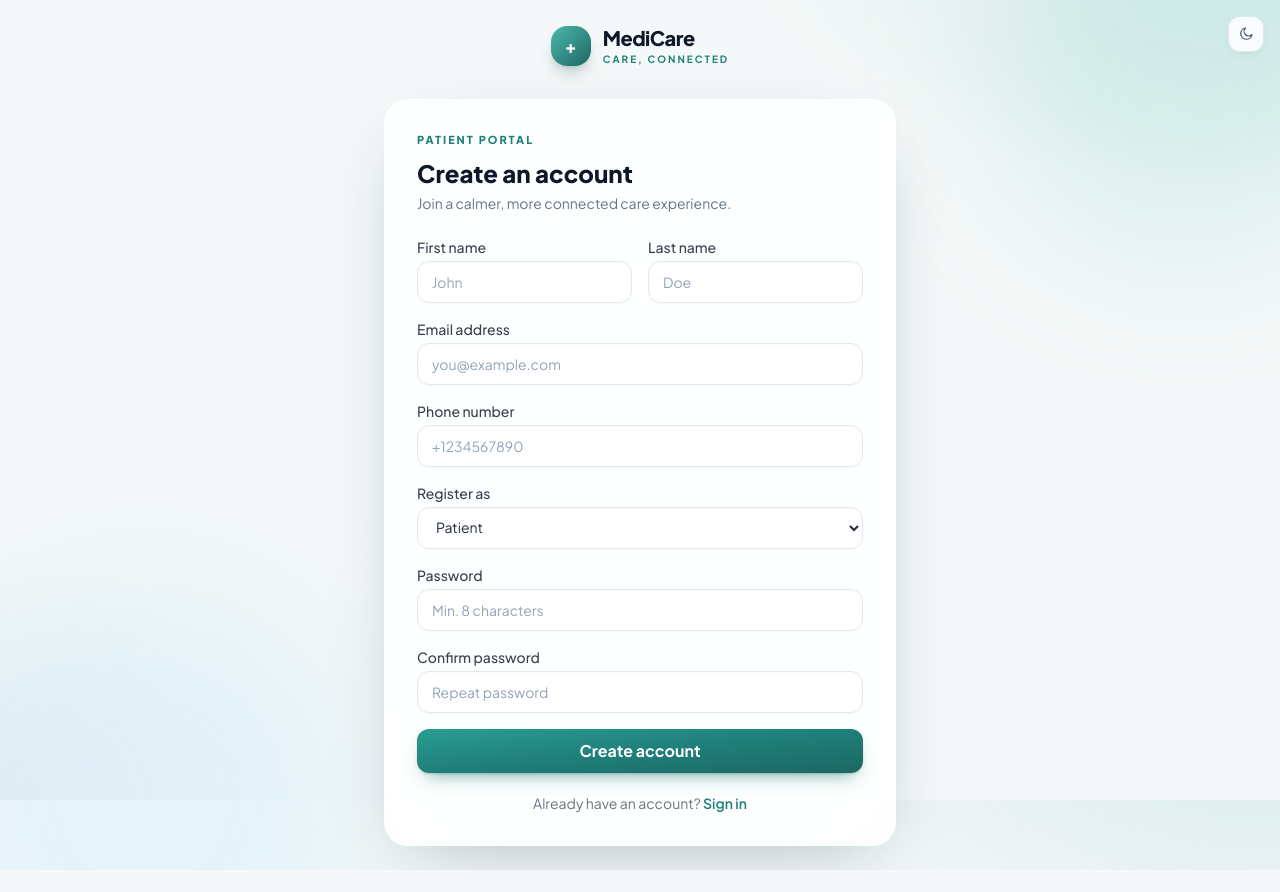
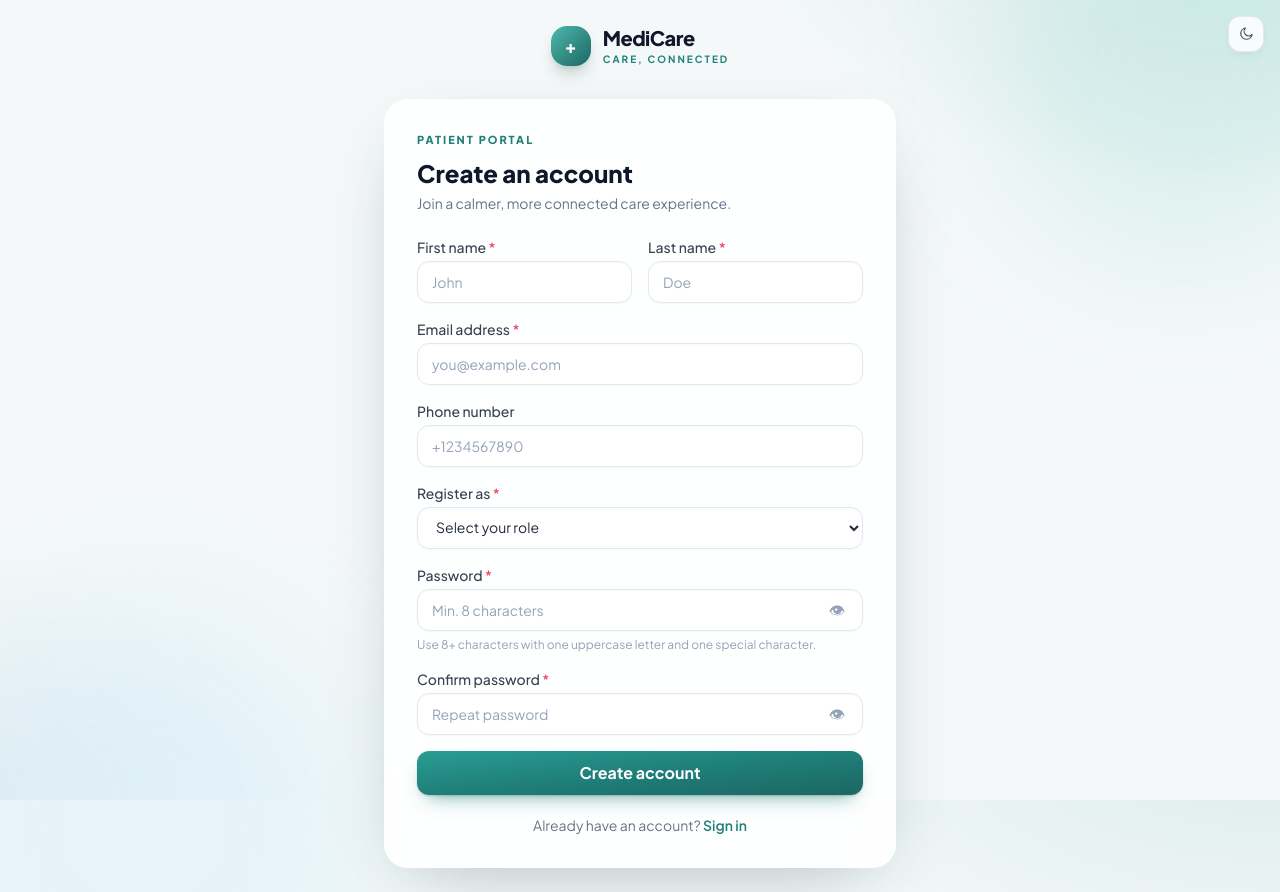
Before and after one commit to ritesh319/Medicare-main, a React (Vite) app in the folder frontend/: page /register in a window 1280 px wide. Before the commit the page ends 870 px from the top, so only its background shows below. Built offline with nearby package versions, Linux system fonts and the light colour scheme; no server answers.

Commit message:
Enhance password validation and form labels
Updated validation for password requirements and improved form labels.

```diff
--- a/frontend/src/pages/auth/RegisterPage.jsx
+++ b/frontend/src/pages/auth/RegisterPage.jsx
@@ -9,22 +9,28 @@ export default function RegisterPage() {
 
   const [form, setForm] = useState({
     firstName: '', lastName: '', email: '',
-    password: '', confirmPassword: '', phone: '', role: 'PATIENT',
+    password: '', confirmPassword: '', phone: '', role: '',
   })
   const [error, setError]     = useState('')
   const [loading, setLoading] = useState(false)
+  const [showPassword, setShowPassword] = useState(false)
+  const [showConfirmPassword, setShowConfirmPassword] = useState(false)
 
   const handleChange = e => setForm(p => ({ ...p, [e.target.name]: e.target.value }))
 
   async function handleSubmit(e) {
     e.preventDefault()
     setError('')
+    if (!form.firstName.trim() || !form.lastName.trim() || !form.email.trim() || !form.password || !form.confirmPassword || !form.role) {
+      setError('Please complete all required fields')
+      return
+    }
     if (form.password !== form.confirmPassword) {
       setError('Passwords do not match')
       return
     }
-    if (form.password.length < 8) {
-      setError('Password must be at least 8 characters')
+    if (form.password.length < 8 || !/[A-Z]/.test(form.password) || !/[^A-Za-z0-9]/.test(form.password)) {
+      setError('Password must be at least 8 characters and include one uppercase letter and one special character')
       return
     }
     setLoading(true)
@@ -70,19 +76,19 @@ export default function RegisterPage() {
           <form onSubmit={handleSubmit} className="space-y-4">
             <div className="grid grid-cols-1 sm:grid-cols-2 gap-4">
               <div>
-                <label className="block text-sm font-medium text-gray-700 mb-1">First name</label>
+                <label className="block text-sm font-medium text-gray-700 mb-1">First name <span className="text-rose-500">*</span></label>
                 <input name="firstName" value={form.firstName} onChange={handleChange}
                   required className="input-field" placeholder="John" />
               </div>
               <div>
-                <label className="block text-sm font-medium text-gray-700 mb-1">Last name</label>
+                <label className="block text-sm font-medium text-gray-700 mb-1">Last name <span className="text-rose-500">*</span></label>
                 <input name="lastName" value={form.lastName} onChange={handleChange}
                   required className="input-field" placeholder="Doe" />
               </div>
             </div>
 
             <div>
-              <label className="block text-sm font-medium text-gray-700 mb-1">Email address</label>
+              <label className="block text-sm font-medium text-gray-700 mb-1">Email address <span className="text-rose-500">*</span></label>
               <input type="email" name="email" value={form.email} onChange={handleChange}
                 required className="input-field" placeholder="you@example.com" />
             </div>
@@ -94,24 +100,40 @@ export default function RegisterPage() {
             </div>
 
             <div>
-              <label className="block text-sm font-medium text-gray-700 mb-1">Register as</label>
+              <label className="block text-sm font-medium text-gray-700 mb-1">Register as <span className="text-rose-500">*</span></label>
               <select name="role" value={form.role} onChange={handleChange}
-                className="input-field">
+                required className="input-field">
+                <option value="" disabled>Select your role</option>
                 <option value="PATIENT">Patient</option>
                 <option value="DOCTOR">Doctor</option>
               </select>
             </div>
 
             <div>
-              <label className="block text-sm font-medium text-gray-700 mb-1">Password</label>
-              <input type="password" name="password" value={form.password} onChange={handleChange}
-                required className="input-field" placeholder="Min. 8 characters" />
+              <label className="block text-sm font-medium text-gray-700 mb-1">Password <span className="text-rose-500">*</span></label>
+              <div className="relative">
+                <input type={showPassword ? 'text' : 'password'} name="password" value={form.password} onChange={handleChange}
+                  required minLength={8} className="input-field pr-12" placeholder="Min. 8 characters" />
+                <button type="button" onClick={() => setShowPassword(value => !value)}
+                  className="absolute right-2 top-1/2 -translate-y-1/2 w-9 h-9 rounded-lg text-slate-400 hover:text-primary-600 hover:bg-primary-50 transition-colors"
+                  aria-label={showPassword ? 'Hide password' : 'Show password'}>
+                  {showPassword ? '🙈' : '👁'}
+                </button>
+              </div>
+              <p className="mt-1.5 text-xs text-slate-400">Use 8+ characters with one uppercase letter and one special character.</p>
             </div>
 
             <div>
-              <label className="block text-sm font-medium text-gray-700 mb-1">Confirm password</label>
-              <input type="password" name="confirmPassword" value={form.confirmPassword}
-                onChange={handleChange} required className="input-field" placeholder="Repeat password" />
+              <label className="block text-sm font-medium text-gray-700 mb-1">Confirm password <span className="text-rose-500">*</span></label>
+              <div className="relative">
+                <input type={showConfirmPassword ? 'text' : 'password'} name="confirmPassword" value={form.confirmPassword}
+                  onChange={handleChange} required minLength={8} className="input-field pr-12" placeholder="Repeat password" />
+                <button type="button" onClick={() => setShowConfirmPassword(value => !value)}
+                  className="absolute right-2 top-1/2 -translate-y-1/2 w-9 h-9 rounded-lg text-slate-400 hover:text-primary-600 hover:bg-primary-50 transition-colors"
+                  aria-label={showConfirmPassword ? 'Hide confirmation password' : 'Show confirmation password'}>
+                  {showConfirmPassword ? '🙈' : '👁'}
+                </button>
+              </div>
             </div>
 
             <button type="submit" disabled={loading} className="btn-primary w-full py-2.5 text-base mt-2">
```
